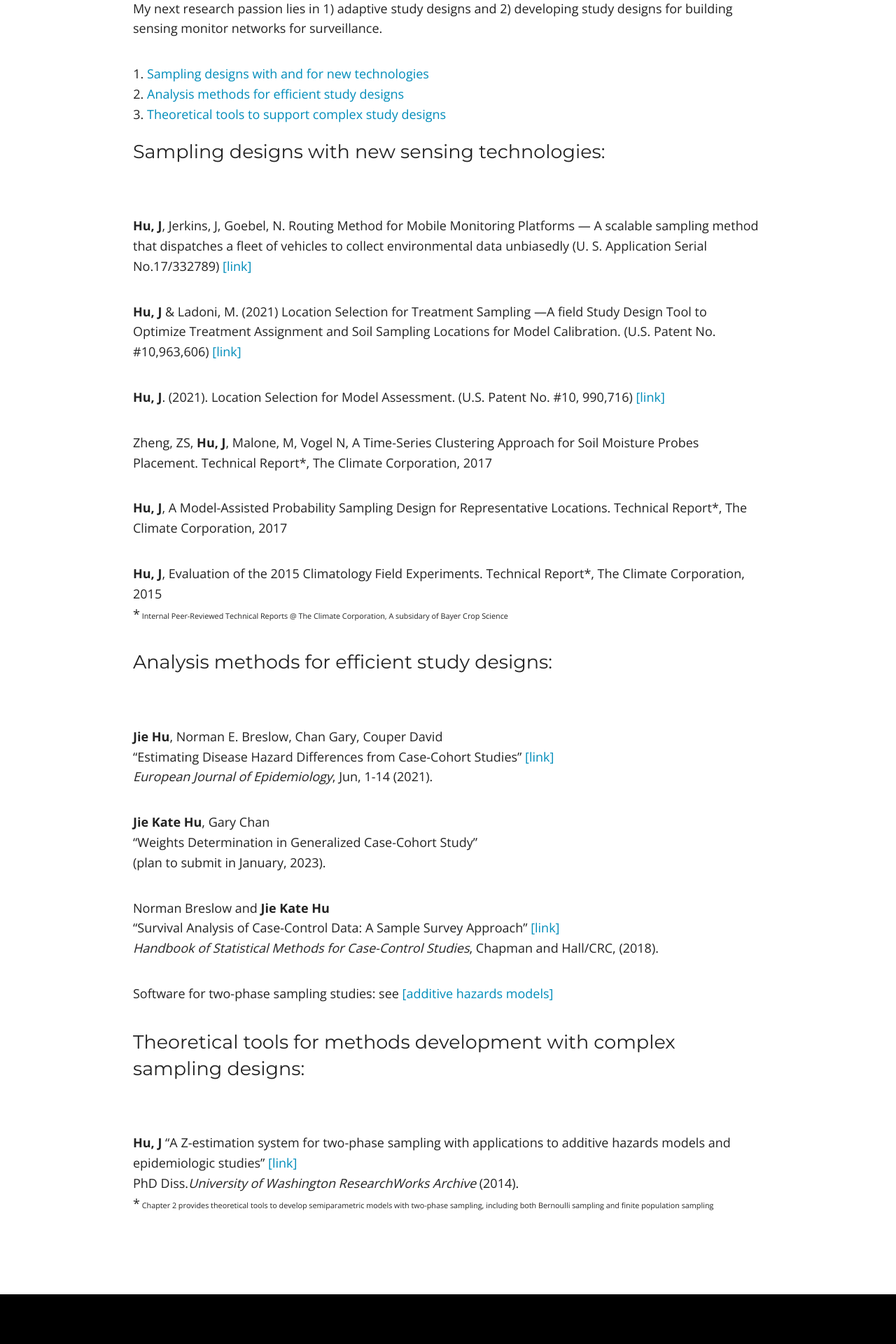
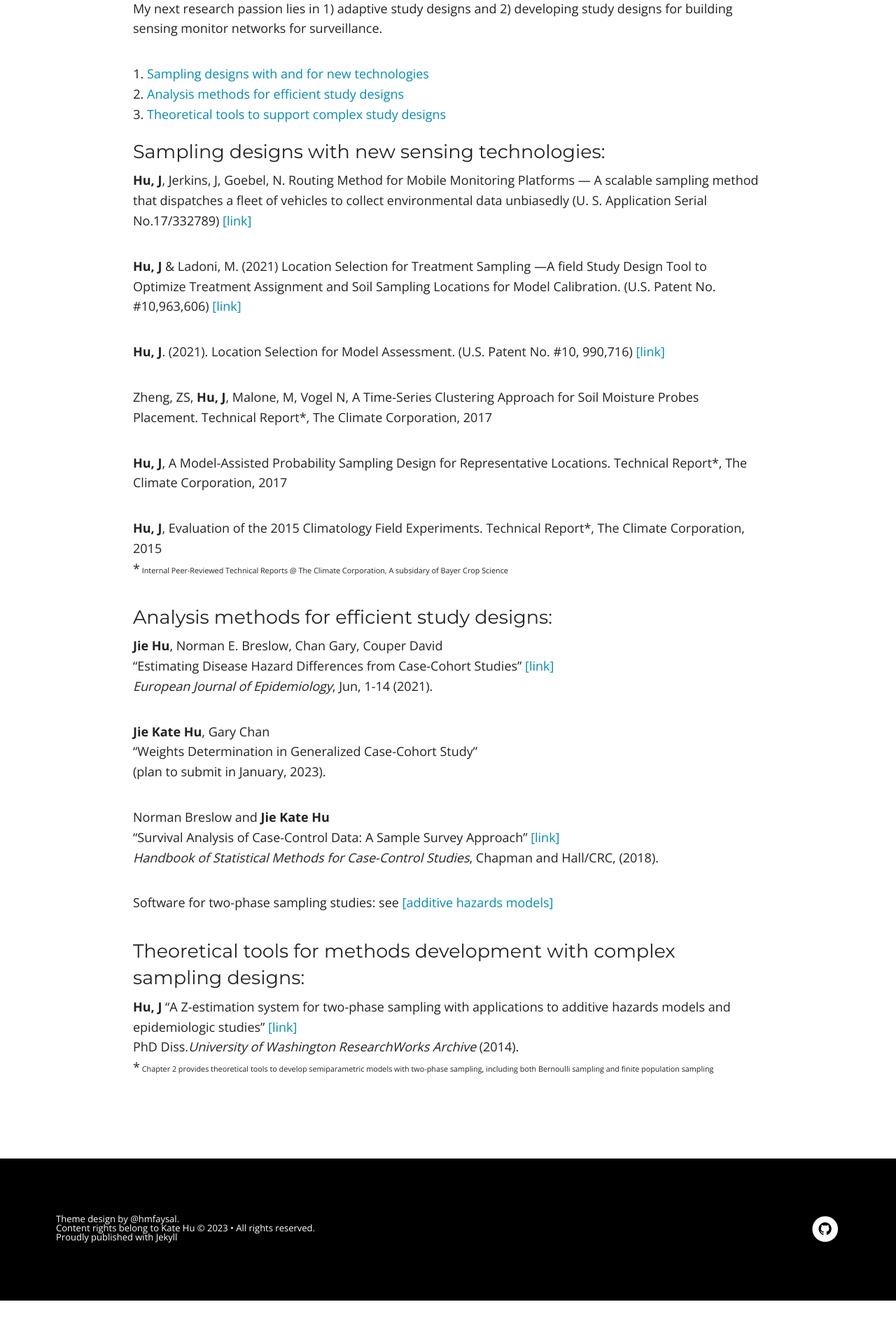
Before and after one commit to katehu/katehu.github.io, a Jekyll site: the page built from study-design.md, in a window 1280 px wide. Shown: the part 566-2486 px from the top of the page at 70% size. Built offline with Jekyll 4.4.1, drawn with Linux system fonts in a browser that asks for light colours; nearby versions of some CDN libraries; after the commit the page ends 2424 px from its top, so only the background shows below that.

Commit message:
Update study-design.md

```diff
--- a/study-design.md
+++ b/study-design.md
@@ -17,13 +17,13 @@ My next research passion lies in 1) adaptive study designs and 2) developing stu
 
 1. [Sampling designs with and for new technologies](#study-design)
 2. [Analysis methods for efficient study designs](#method)
-3. [Theoretical tools to support complex study designs](#theory)
+3. [Theoretical tools to support complex study designs](#theory)<br/>
 
 
 
 
 
-<h3 style="font-weight: normal"> Sampling designs with new sensing technologies: <a name="study-design"></a> </h3><br/>
+<h3 style="font-weight: normal"> Sampling designs with new sensing technologies: <a name="study-design"></a> </h3>
 
 
 **Hu, J**, Jerkins, J, Goebel, N. Routing Method for Mobile Monitoring Platforms --- A scalable sampling method that dispatches a fleet of vehicles to collect environmental data unbiasedly (U. S. Application Serial No.17/332789) [[link]](https://uspto.report/patent/app/20210377708) <br/>
@@ -39,10 +39,10 @@ Approach for Soil Moisture Probes Placement. Technical Report*, The Climate Corp
 Locations. Technical Report*, The Climate Corporation, 2017
 
 **Hu, J**, Evaluation of the 2015 Climatology Field Experiments. Technical Report*, The Climate Corporation, 2015 <br/>
-*<small> Internal Peer-Reviewed Technical Reports @ The Climate Corporation, A subsidary of Bayer Crop Science <small>
+*<small> Internal Peer-Reviewed Technical Reports @ The Climate Corporation, A subsidary of Bayer Crop Science <small> <br/>
 
 
-<h3 style="font-weight: normal"> Analysis methods for efficient study designs: <a name="method"></a> </h3> <br/>
+<h3 style="font-weight: normal"> Analysis methods for efficient study designs: <a name="method"></a> </h3>
 
 
 **Jie Hu**, Norman E. Breslow, Chan Gary, Couper David<br/>
@@ -57,10 +57,9 @@ Norman Breslow and **Jie Kate Hu**<br/>
 "Survival Analysis of Case-Control Data: A Sample Survey Approach" [[link]](https://www.mn.uio.no/math/english/research/groups/statistics-data-science/handbook-of-case-control-studies/chapter-17/)<br/>
 *Handbook of Statistical Methods for Case-Control Studies*, Chapman and Hall/CRC, (2018). <br/>
 
-Software for two-phase sampling studies: see [[additive hazards models]](http://www.katehu.com/models)
+Software for two-phase sampling studies: see [[additive hazards models]](http://www.katehu.com/models) <br/>
 
-<h3 style="font-weight: normal"> Theoretical tools for methods development with complex sampling designs: <a name="theory"></a> </h3> <br/>
-
+<h3 style="font-weight: normal"> Theoretical tools for methods development with complex sampling designs: <a name="theory"></a> </h3>
 
 **Hu, J** "A Z-estimation system for two-phase sampling with applications to additive hazards models and epidemiologic studies" [[link]](https://digital.lib.washington.edu/researchworks/handle/1773/27427) <br/>
 PhD Diss.*University of Washington ResearchWorks Archive* (2014).  <br/>
```
